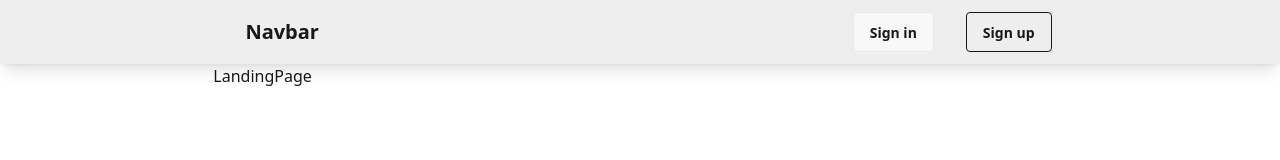
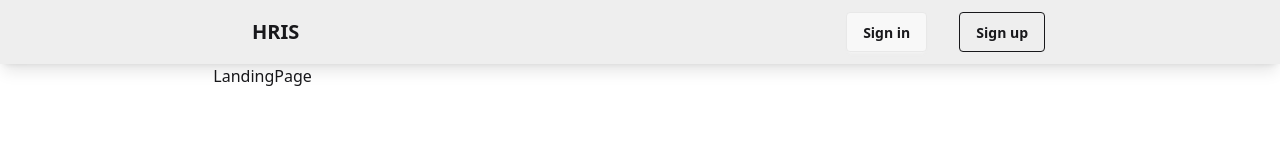
Before and after one commit to Pawel-Pioro/HR-Information-System, a React (Vite) app in the folder frontend/: page / in a window 1280 px wide. Shown: the top 160 px of the page. Built offline with nearby package versions, Linux system fonts and the light colour scheme.

Commit message:
updated navbar title and website title

```diff
--- a/frontend/index.html
+++ b/frontend/index.html
@@ -4,7 +4,7 @@
 <head>
   <meta charset="UTF-8" />
   <meta name="viewport" content="width=device-width, initial-scale=1.0" />
-  <title>Vite + React</title>
+  <title>Human Resources Information System</title>
 </head>
 
 <body>
--- a/frontend/src/components/Navbar.jsx
+++ b/frontend/src/components/Navbar.jsx
@@ -16,7 +16,7 @@
     return (
         <div className="navbar bg-base-300 shadow-lg flex justify-around">
             <div className="">
-                <Link to="/" className="btn btn-ghost text-xl">Navbar</Link>
+                <Link to="/" className="btn btn-ghost text-xl">HRIS</Link>
                 <ul className="menu menu-horizontal px-1 md:pl-10">
                     <li>
                         {user.logged_in === true
```
